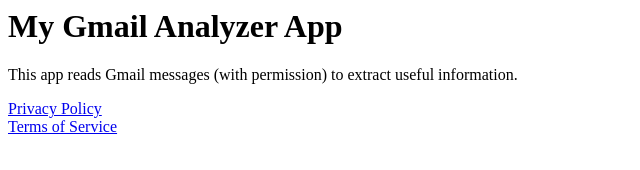
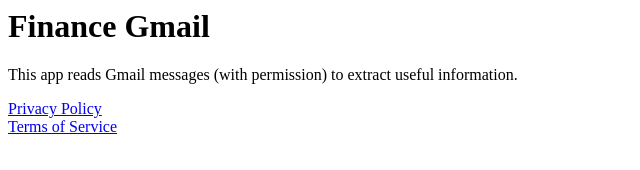
Before and after one commit to AshokRathinasamy/finance-home-page, a plain HTML site: page index.html in a window 1280 px wide. Shown: the whole page, without its empty margins (0-640 px from the left). Drawn offline with Linux system fonts and the light colour scheme.

Commit message:
Update index.html

```diff
--- a/index.html
+++ b/index.html
@@ -1,4 +1,4 @@
-<h1>My Gmail Analyzer App</h1>
+<h1>Finance Gmail</h1>
 <p>This app reads Gmail messages (with permission) to extract useful information.</p>
 
 <a href="/privacy-policy/">Privacy Policy</a><br>
```
